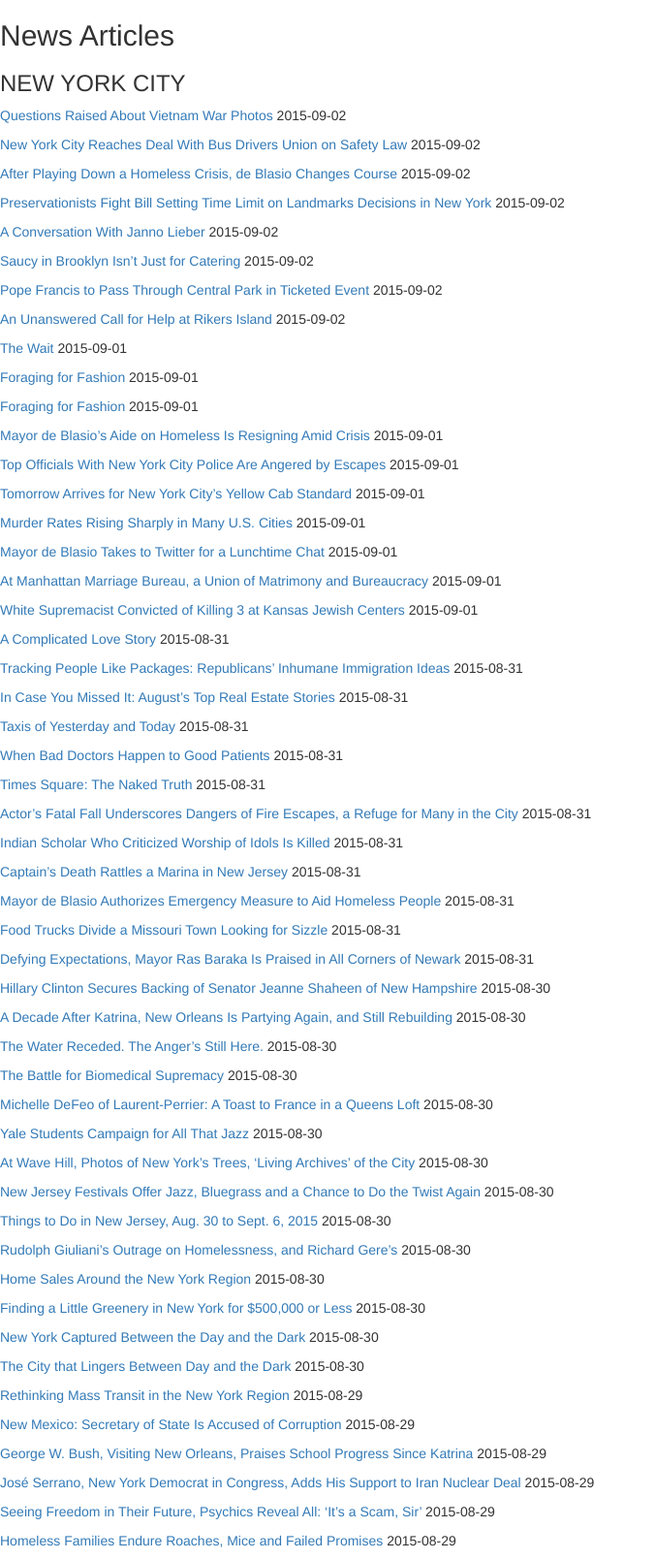
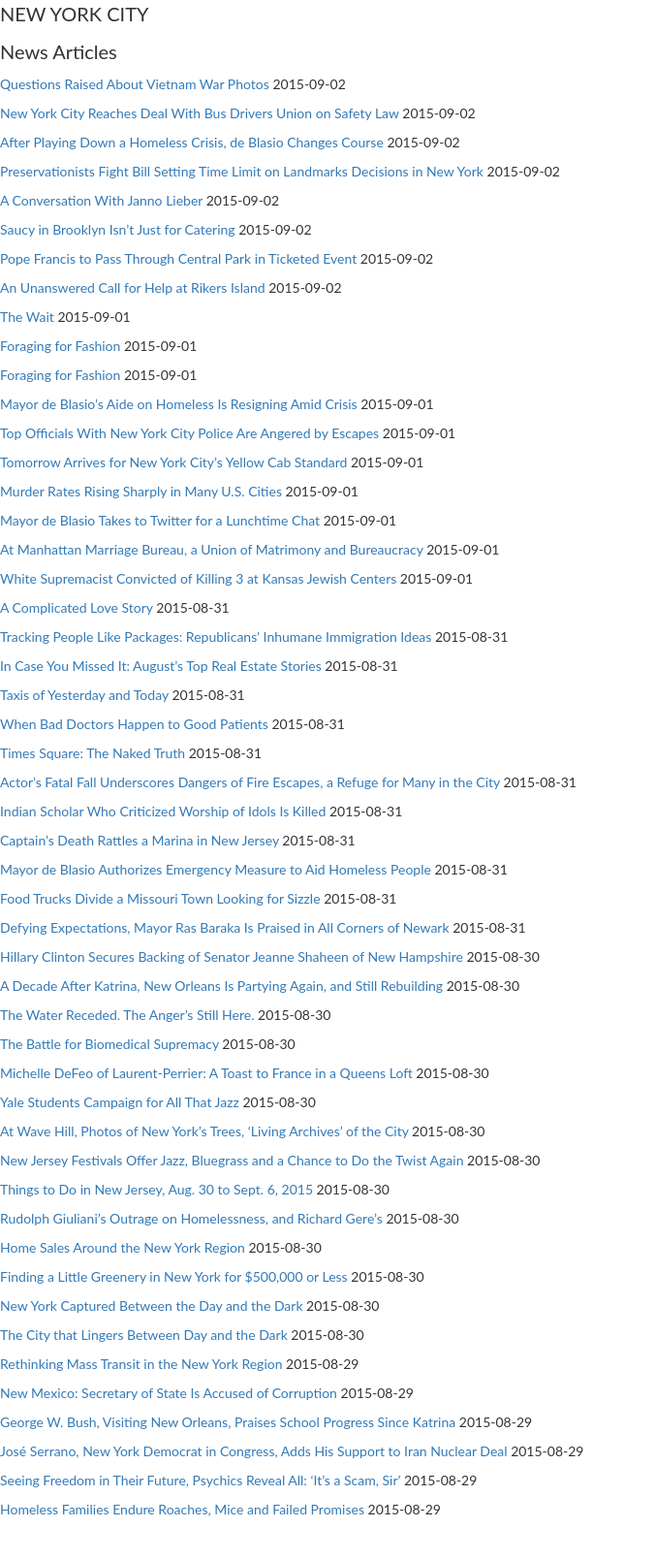
Before and after one commit to jmlangston/hackbright-project, a Flask app: page /articles/1 in a window 1280 px wide. Shown: the whole page at 97% size, without its empty margins (0-676 px from the left). After the commit the page ends 1564 px from the top, so only its background shows below. Run offline with Flask 2, Linux system fonts and the light colour scheme; data comes from the database, SQL or seed files in the repository; both versions use the stored data as it was after the commit; some libraries are stand-ins or nearby versions.

Commit message:
Commit before Career Day.

```diff
--- a/static/my-stylesheet.css
+++ b/static/my-stylesheet.css
@@ -8,6 +8,8 @@ body {
     width: 100%;
     position: absolute;
     bottom: 0;
+    right: 0;
+    left: 0;
 }
 
 #map {
@@ -17,7 +19,7 @@ body {
 }
 
 .container{
-    width:100%;
+    width: 100%;
     height: 100%;
 }
 
@@ -62,3 +64,11 @@ h1.popup-header {
     font-size: 20px;
     font-family: 'Lato';
 }
+
+.font-lato {
+    font-family: 'Lato';
+}
+
+div.larger-font {
+    font-size: 20px;
+}
--- a/templates/articles_list.html
+++ b/templates/articles_list.html
@@ -13,16 +13,14 @@
 
 <body>
 
-
-    <h2>News Articles</h2>
-
-    <h3>{{ location.location_name }}</h3>
-
-    <!-- <button type="button">Back</button> -->
+    <div class="font-lato larger-font">
+        <p>{{ location.location_name }}</p>
+        <p>News Articles</p>
+    </div>
 
     <div id="article-list"></div>
 
-    <div>
+    <div class="font-lato">
     {% for article in articles %}
     <p>
         <a href='{{ article.web_url }}'>{{ article.headline | safe }}</a>
```
Also changed, not shown: templates/homepage.html (+18 -9 lines), project.db.
